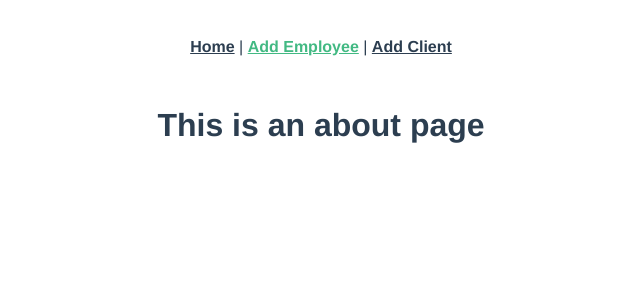
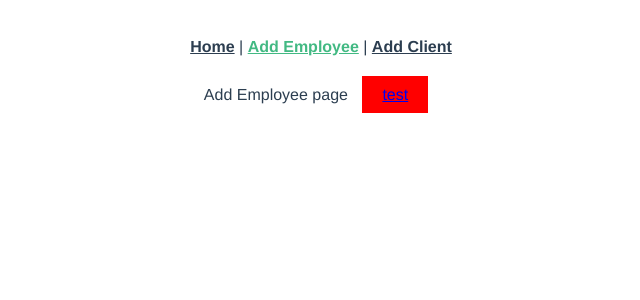
Before and after one commit to prakhar1803/crud-app, a Vue app: page /addemployee in a window 1280 px wide. Shown: the top 300 px of the page, without its empty margins (319-959 px from the left). Built offline with nearby package versions, Linux system fonts and the light colour scheme.

Commit message:
Made Goto button

```diff
--- /dev/null
+++ b/src/components/GoBtn.vue
@@ -0,0 +1,21 @@
+<template>
+    <a :href="goto" class="go-btn">{{ value }}</a>
+</template>
+
+<script>
+export default {
+    props: {
+        value: String,
+        goto: String
+    }
+}
+</script>
+
+<style>
+    .go-btn {
+        margin: 10px;
+        padding: 10px 20px;
+        height: 40px;
+        background: red;
+    }
+</style>
--- a/src/router/index.js
+++ b/src/router/index.js
@@ -2,6 +2,7 @@ import Vue from "vue";
 import VueRouter from "vue-router";
 import Home from "../views/Home.vue";
 import AddClient from "../views/AddClient"
+import AddEmployee from "../views/AddEmployee"
 
 Vue.use(VueRouter);
 
@@ -19,7 +20,7 @@ const routes = [
   {
     path: "/addemployee",
     name: "AddEmployee",
-    component: AddClient
+    component: AddEmployee
   }
 ];
 
--- a/src/views/AddEmployee.vue
+++ b/src/views/AddEmployee.vue
@@ -1,12 +1,16 @@
 <template>
   <div id="add-emp">
     Add Employee page
+    <go-btn goto="/here" value="test"></go-btn>
   </div>
 </template>
 
 <script>
+import GoBtn from '../components/GoBtn.vue'
 export default {
-
+  components: {
+    GoBtn
+  }
 }
 </script>
 
```
